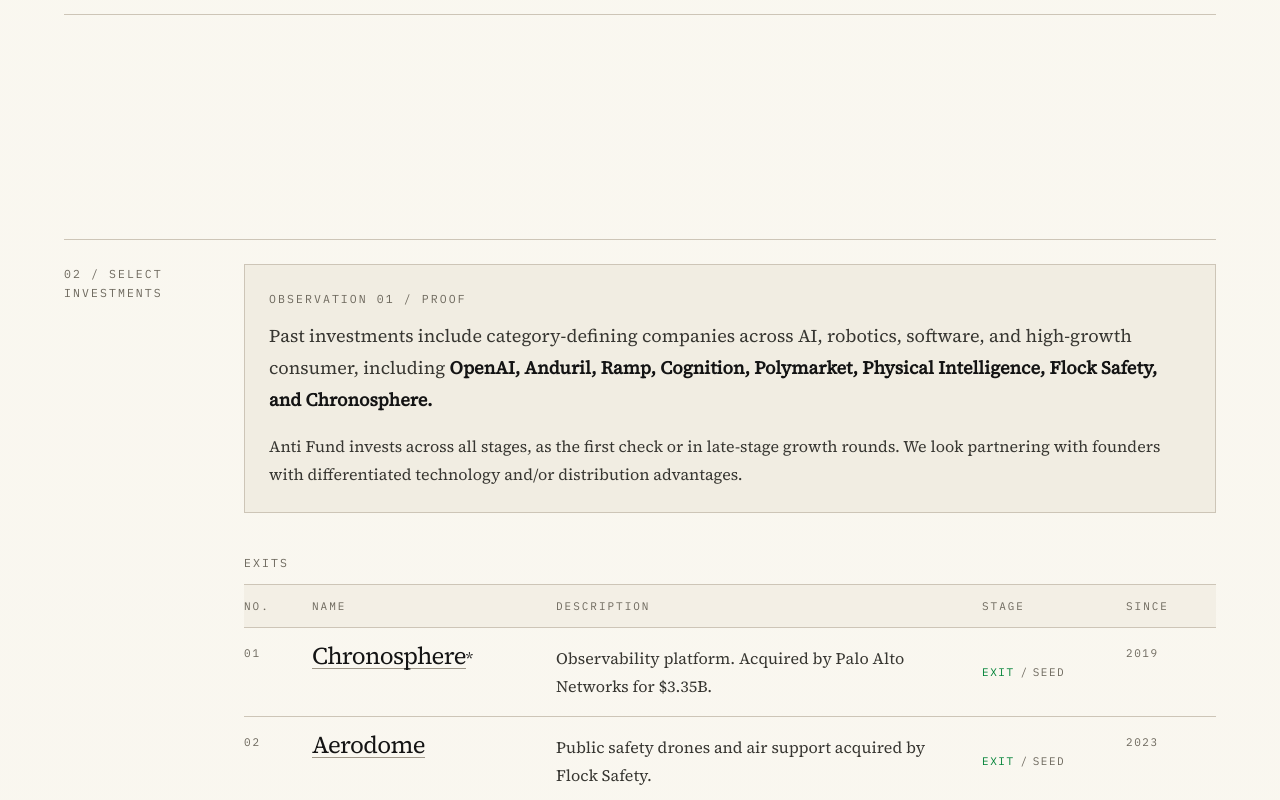
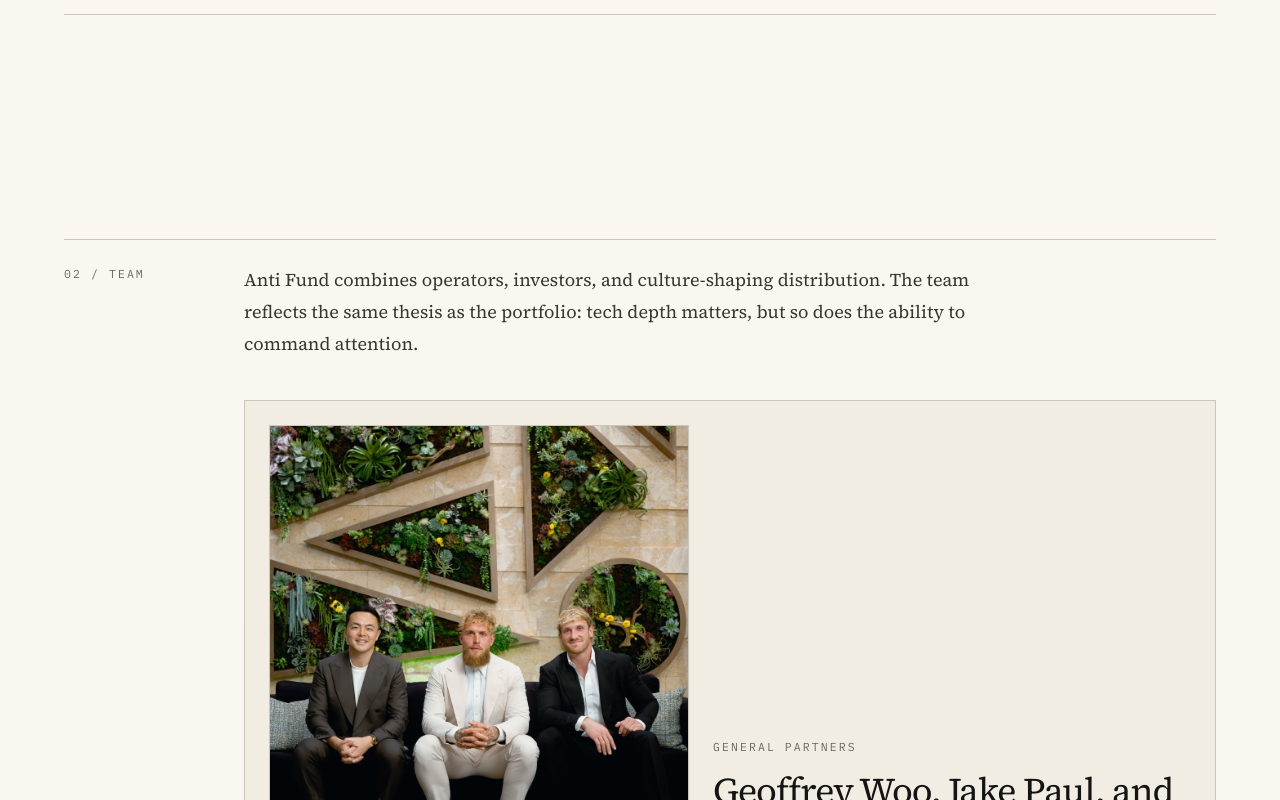
Before and after one commit to geoffreywoo/anti-fund, a Next.js app: page / in a window 1280 px wide. Shown: the part 1820-2620 px from the top of the page. Built offline with nearby package versions, Linux system fonts and the light colour scheme.

Commit message:
refactor: move team section ahead of portfolio

```diff
--- a/app/page.tsx
+++ b/app/page.tsx
@@ -1,7 +1,7 @@
 import Hero from "@/components/Hero";
 import Thesis from "@/components/Thesis";
+import Team from "@/components/Team";
 import Portfolio from "@/components/Portfolio";
-import Team from "@/components/Team";
 import HowWeHelp from "@/components/HowWeHelp";
 import Testimonials from "@/components/Testimonials";
 import Footer from "@/components/Footer";
@@ -16,10 +16,10 @@ export default function Home() {
         <Thesis />
       </RevealWrapper>
       <RevealWrapper delay={50}>
-        <Portfolio />
+        <Team />
       </RevealWrapper>
       <RevealWrapper delay={100}>
-        <Team />
+        <Portfolio />
       </RevealWrapper>
       <RevealWrapper delay={150}>
         <HowWeHelp />
--- a/components/Nav.tsx
+++ b/components/Nav.tsx
@@ -5,8 +5,8 @@ import { usePathname } from "next/navigation";
 import Wordmark from "@/components/Wordmark";
 
 const links = [
+  { href: "#team", label: "Team" },
   { href: "#portfolio", label: "Portfolio" },
-  { href: "#team", label: "Team" },
   { href: "#contact", label: "Contact" },
 ];
 
@@ -95,9 +95,6 @@ export default function Nav() {
         <div className="mx-auto flex max-w-6xl items-center justify-between px-5 py-3 sm:px-6 md:px-10 md:py-4 lg:px-14">
           <a href={homeHref} className="min-w-0 text-ink transition-colors hover:text-ink-soft">
             <Wordmark className="block text-[1.65rem] sm:text-[1.9rem]" />
-            <div className="mt-1 hidden text-sm text-ink-soft sm:block md:text-base">
-              Capital is abundant. Attention is scarce.
-            </div>
           </a>
 
           <nav aria-label="Primary" className="hidden items-center gap-8 md:flex">
--- a/components/Portfolio.tsx
+++ b/components/Portfolio.tsx
@@ -541,7 +541,7 @@ export default function Portfolio() {
     <section id="portfolio" className="px-5 py-20 sm:px-6 md:px-10 md:py-28 lg:px-14">
       <div className="mx-auto max-w-6xl">
         <div className="grid gap-10 border-t border-line pt-6 lg:grid-cols-[140px_minmax(0,1fr)]">
-          <div className="paper-label">02 / Select Investments</div>
+          <div className="paper-label">03 / Select Investments</div>
 
           <div className="space-y-10">
             <div className="border border-line bg-paper-alt px-5 py-5 sm:px-6 sm:py-6">
--- a/components/Team.tsx
+++ b/components/Team.tsx
@@ -135,7 +135,7 @@ export default function Team() {
     <section id="team" className="px-5 py-20 sm:px-6 md:px-10 md:py-28 lg:px-14">
       <div className="mx-auto max-w-6xl">
         <div className="grid gap-10 border-t border-line pt-6 lg:grid-cols-[140px_minmax(0,1fr)]">
-          <div className="paper-label">03 / Team</div>
+          <div className="paper-label">02 / Team</div>
 
           <div className="space-y-10">
             <p className="max-w-3xl text-base leading-7 text-ink-soft sm:text-lg sm:leading-8">
```
Also changed, not shown: 1 other file (tests, documents, lock files or other folders).
